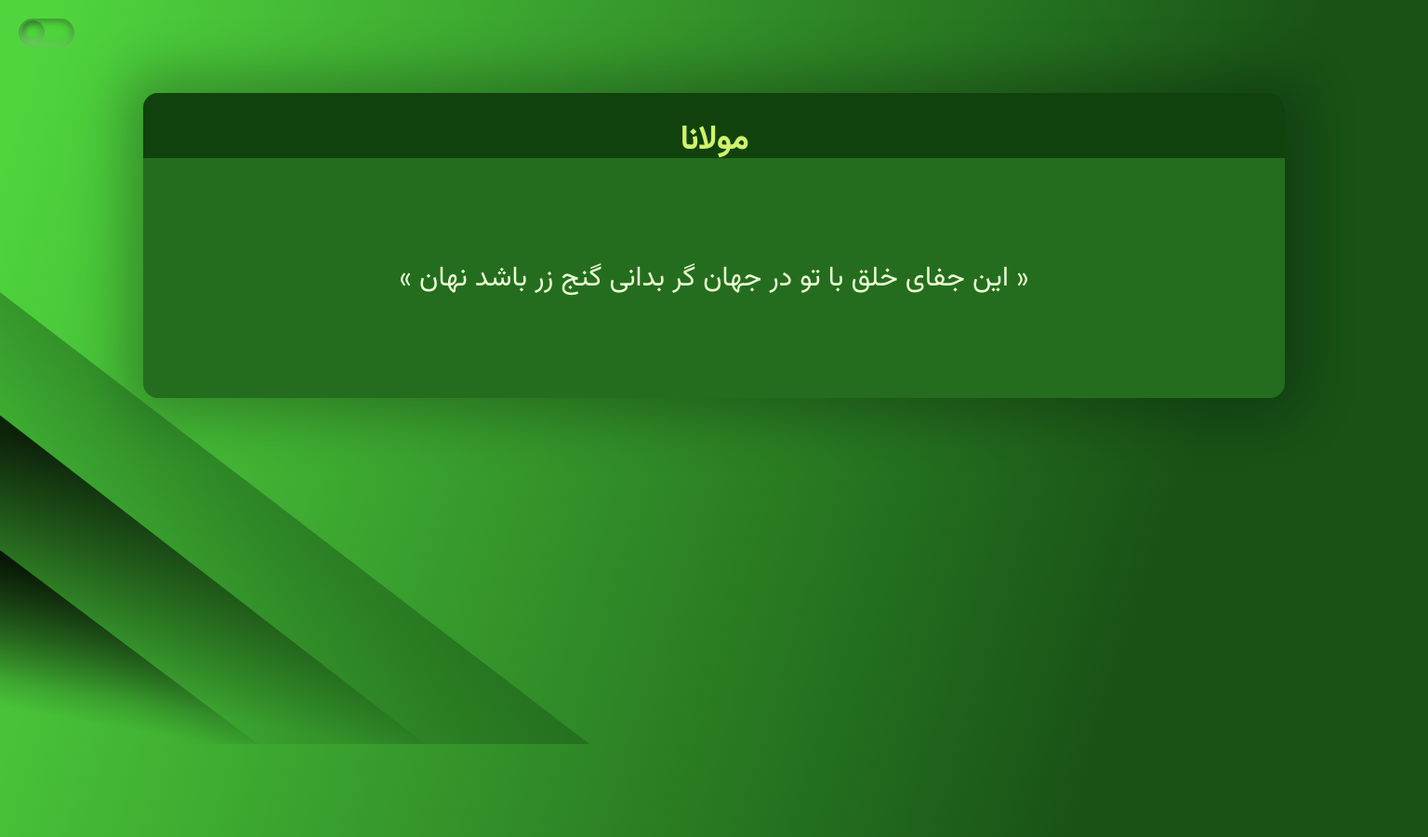
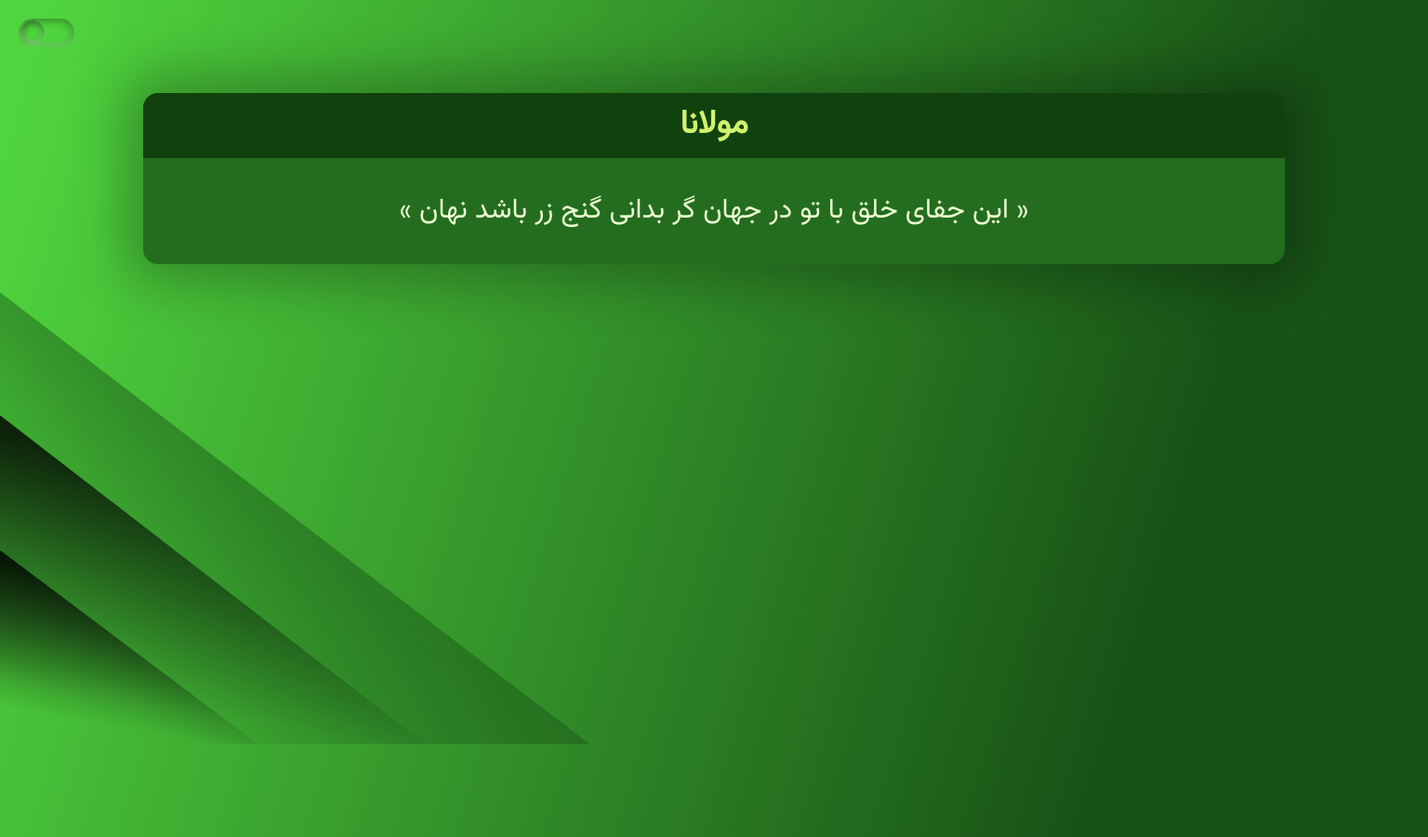
Before and after one commit to Reyhaneh-Nasiri/botostart-bootcamp-week2, a plain HTML site: page index.html in a window 1536 px wide. Shown: the whole page at 93% size. Drawn offline with Linux system fonts and the light colour scheme.

Commit message:
fix(card/responsive): resolve layout issue on screens >1400px wide and <1300px tall

```diff
--- a/styles/responsive.css
+++ b/styles/responsive.css
@@ -1,4 +1,3 @@
-
 /* MEDIA QUERIES */
 /* For devices with a width greater than 768 */
 @media screen and (min-width: 768px) {
@@ -95,10 +94,11 @@
 @media screen and (min-width: 1400px) {
 
     /* For devices with a width greater than 1400 and a height greater than 1300 */
-    main{
+    main {
         width: 1159px;
         margin-top: 250px;
     }
+
     .quote-card {
         width: 100%;
     }
@@ -135,24 +135,26 @@
 
     /* For devices with a width greater than 1400 and a height less than 1300 */
     @media screen and (max-height: 1300px) {
-        main{
+        main {
             width: 80%;
             margin-top: 100px;
         }
+
         .quote-card {
             width: 100%;
             height: auto;
         }
 
         .quote-card .quote-card_title {
-            height: 70px;
-            line-height: 70px;
             font-size: 35px;
+            padding: 4px 80.715px;
+
         }
 
         .quote-card .quote-card_text {
             font-size: 30px;
-            line-height: 115px;
+            padding: 26px 81px;
+
         }
 
         .triangle-overlay {
```
